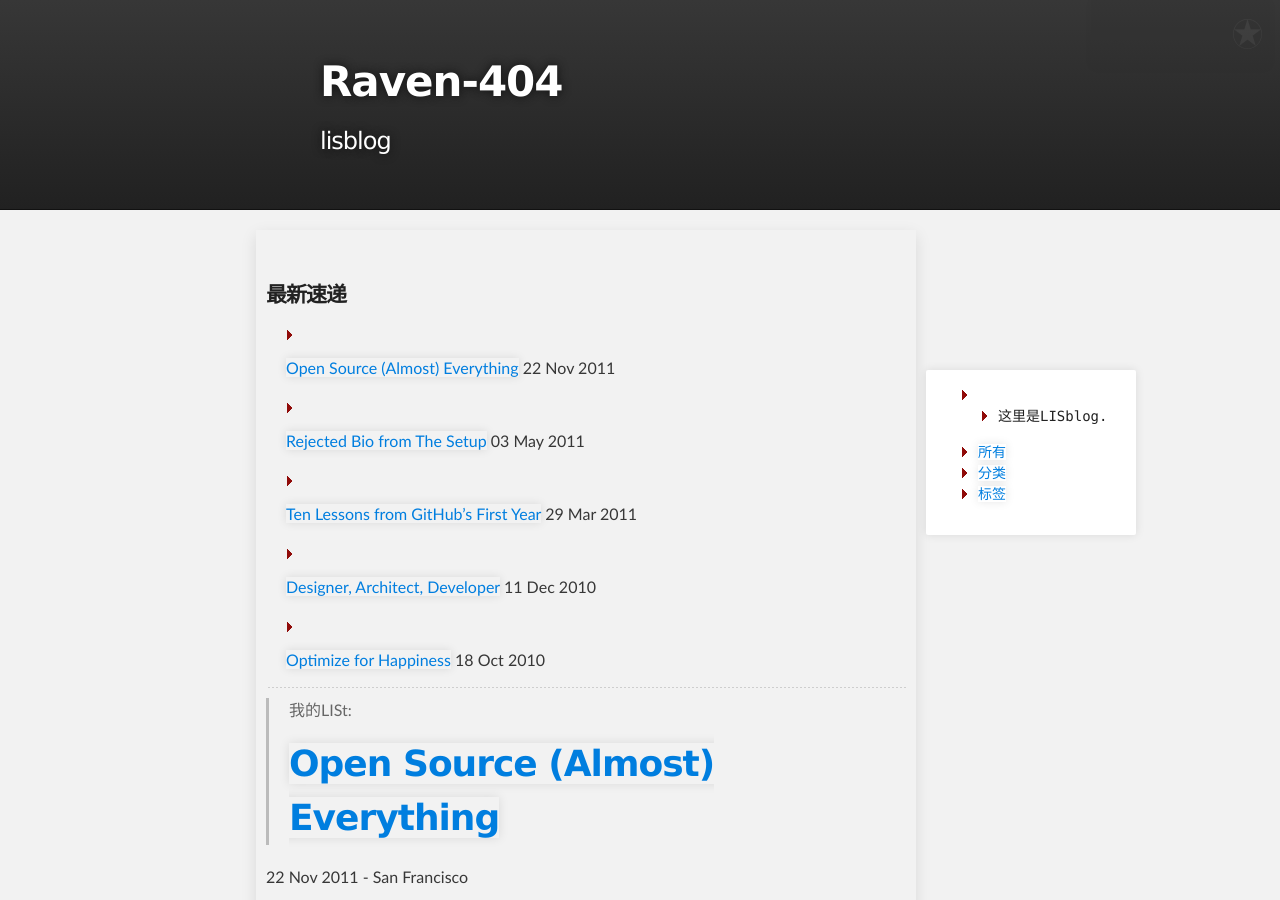
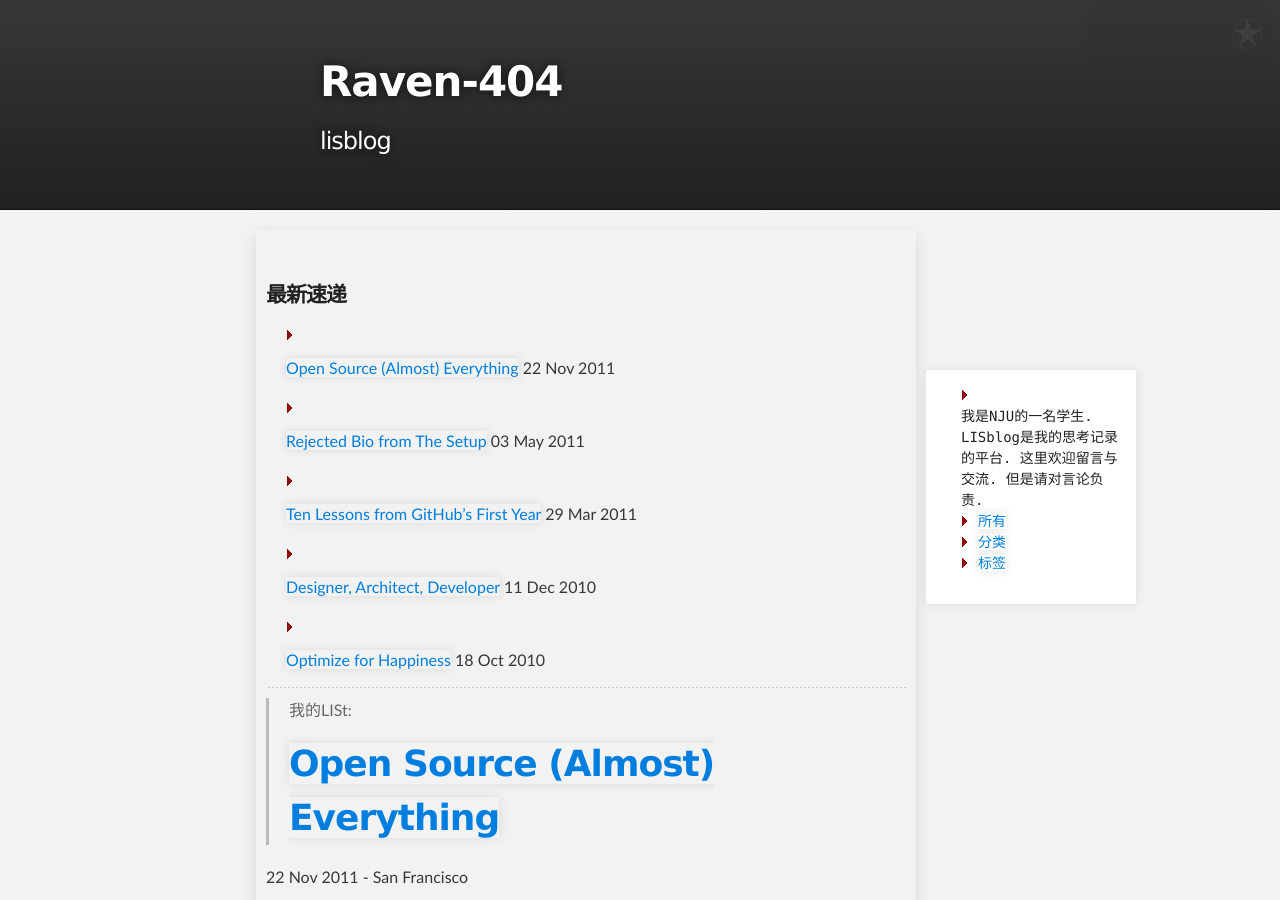
Before and after one commit to tonlog/tonlog.github.io, a Jekyll site: the page built from index.md, in a window 1280 px wide and 900 px high. Built offline with Jekyll 4.4.1, drawn with Linux system fonts in a browser that asks for light colours; Markdown is read by kramdown in place of the engine named in the settings.

Commit message:
Update index.md

```diff
--- a/_layouts/index.md
+++ b/_layouts/index.md
@@ -6,9 +6,11 @@ layout: default
 	<navig>
 		<ul>
 			<li>
-				<ul>
-					<li>这里是LISblog.</li>
-				</ul>
+				<div>
+					我是NJU的一名学生.
+					LISblog是我的思考记录的平台.
+					这里欢迎留言与交流. 但是请对言论负责.
+				</div>
 			</li>
 			<li><a href="{{ site.baseurl }}all.html">所有</a><br/></li>
 			<li><a href="{{ site.baseurl }}cat.html">分类</a><br/></li>
```
